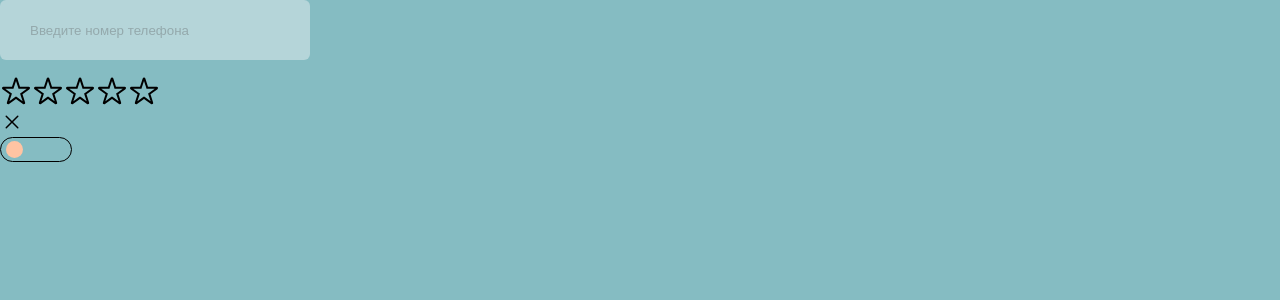
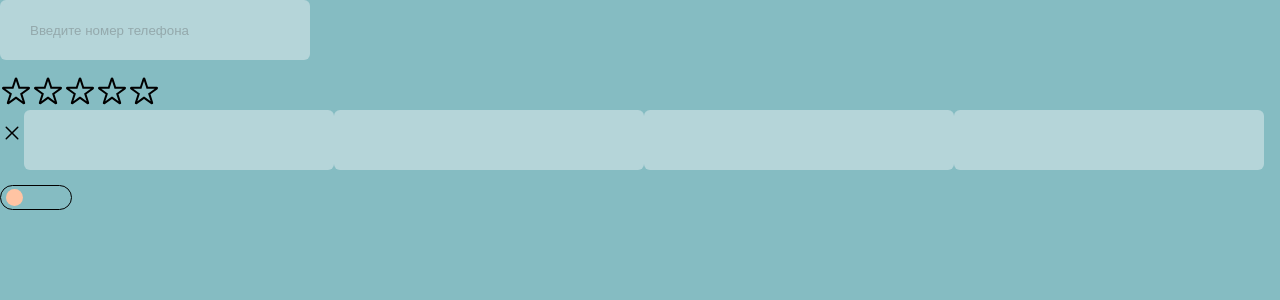
Before and after one commit to StellRay666s/flora, a React (Create React App) app: page / in a window 1280 px wide. Shown: the top 300 px of the page. Built offline with nearby package versions, Linux system fonts and the light colour scheme.

Commit message:
был конфликт

```diff
--- a/src/pages/home/index.jsx
+++ b/src/pages/home/index.jsx
@@ -10,13 +10,11 @@ export default function IndexPage() {
     <Fragment>
       <PhoneInput value={name} dispatchValue={setName} />
       <Rating />
-
       <CrossClose />
-      {/* <Input text={"Имя"} />
+      <Input text={"Имя"} />
       <Input text={"Адресс"} />
       <Input text={"Эл.Почта"} />
-      <Input text={"Фамилия"} /> */}
-
+      <Input text={"Фамилия"} />
       <Switch />
     </Fragment>
   );
```
